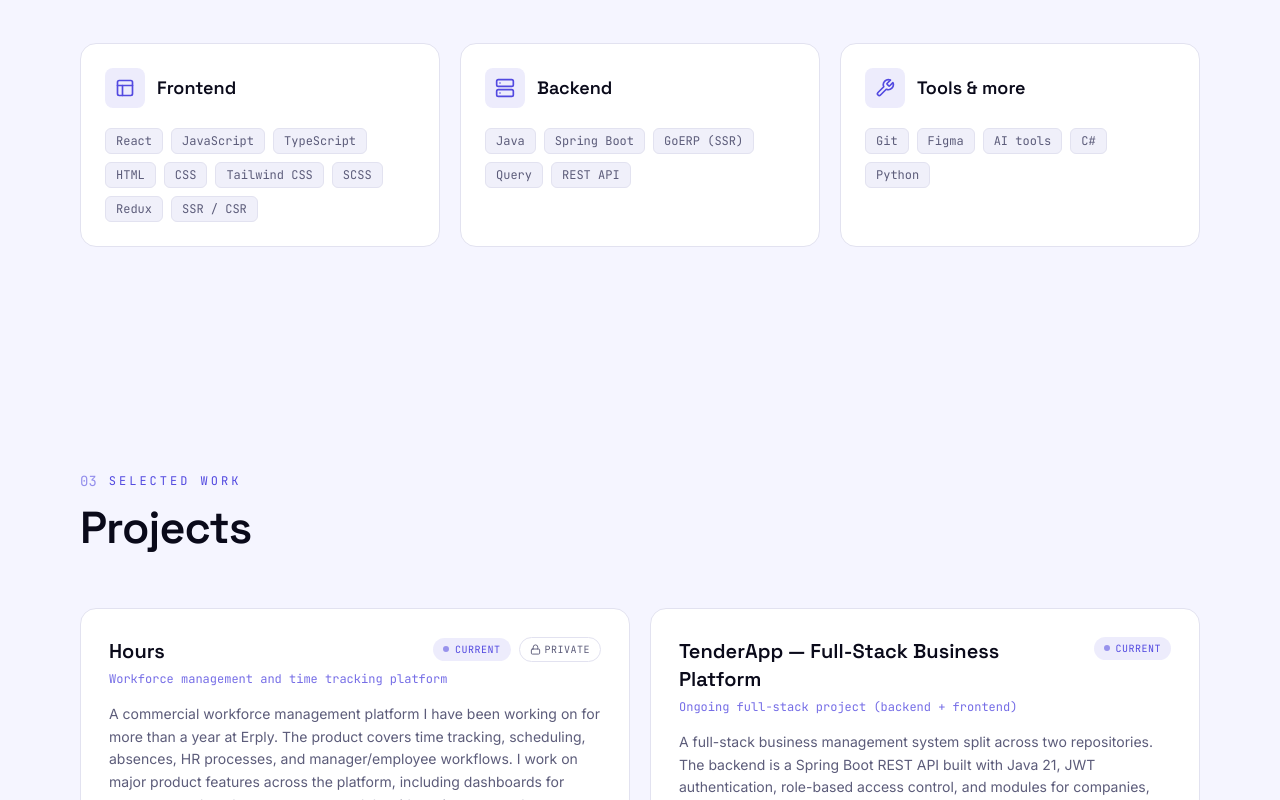
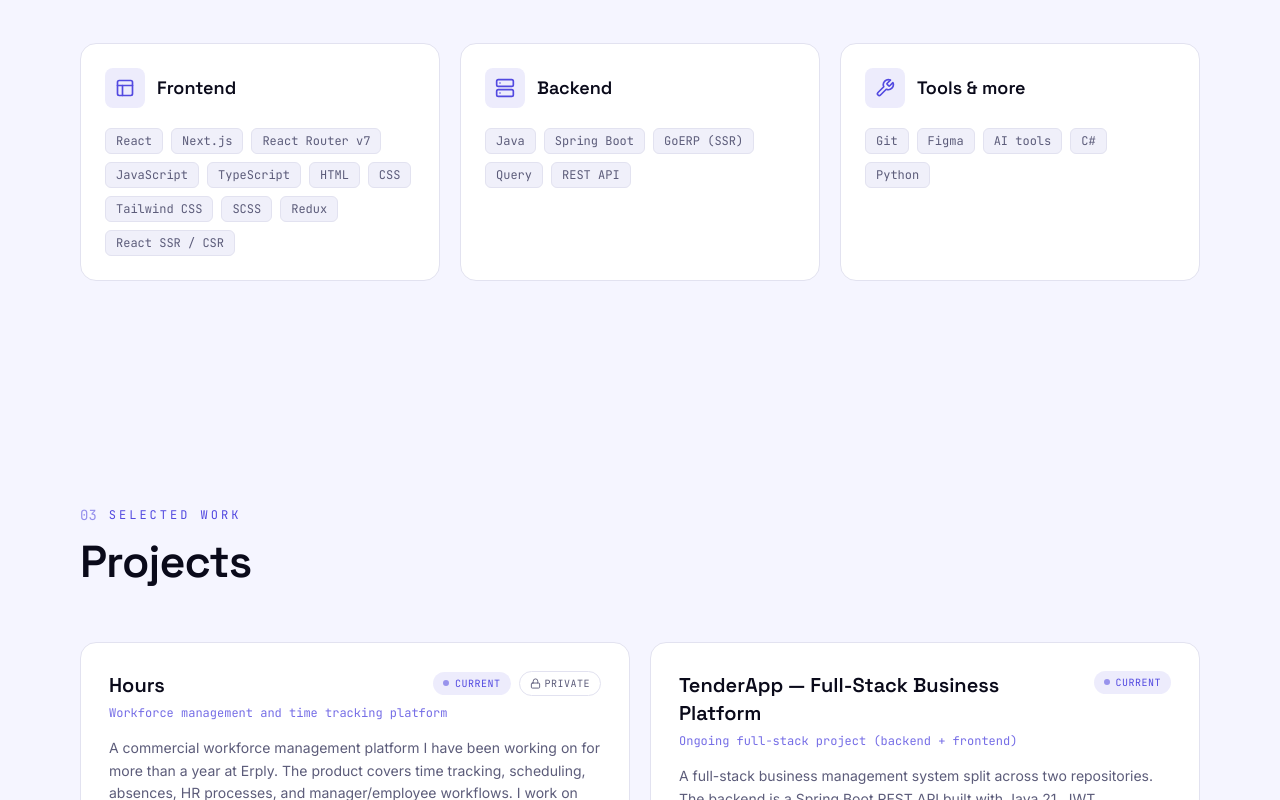
Before and after one commit to maska12271/portfolio, a React (Vite) app: page / in a window 1280 px wide. Shown: the part 1620-2420 px from the top of the page. Built offline with nearby package versions, Linux system fonts and the light colour scheme.

Commit message:
Edit CV, fix styles

```diff
--- a/src/components/layout/Navbar.jsx
+++ b/src/components/layout/Navbar.jsx
@@ -21,7 +21,7 @@ export default function Navbar() {
         return () => window.removeEventListener("scroll", onScroll);
     }, []);
 
-    // Scroll spy: highlight the section currently in view
+    // Scroll spy
     useEffect(() => {
         const observer = new IntersectionObserver(
             (entries) => {
@@ -47,7 +47,7 @@ export default function Navbar() {
         };
     }, [open]);
 
-    // Close mobile menu on Escape
+    // Close on Escape
     useEffect(() => {
         if (!open) return;
         const onKey = (e) => e.key === "Escape" && setOpen(false);
@@ -163,7 +163,7 @@ export default function Navbar() {
             </AnimatePresence>
         </motion.header>
 
-        {/* Mobile backdrop — tap to dismiss, blurs the page behind the menu */}
+        {/* Mobile backdrop */}
         <AnimatePresence>
             {open && (
                 <motion.div
--- a/src/components/sections/Testimonial.jsx
+++ b/src/components/sections/Testimonial.jsx
@@ -22,7 +22,7 @@ export default function Testimonial() {
                     whileInView={{ opacity: 1, y: 0 }}
                     viewport={{ once: true, margin: "-60px" }}
                     transition={{ duration: 0.5 }}
-                    className="relative max-w-3xl overflow-hidden rounded-2xl border border-border bg-surface p-8 md:p-12"
+                    className="relative overflow-hidden rounded-2xl border border-border bg-surface p-8 md:p-12"
                 >
                     <div className="pointer-events-none absolute -left-16 -top-16 h-56 w-56 rounded-full bg-accent/10 blur-[100px]" />
 
--- a/src/data/profile.js
+++ b/src/data/profile.js
@@ -1,9 +1,11 @@
 // src/data/profile.js
-// Structured, mostly language-agnostic data. Translatable strings live in i18n.
+// strings live in i18n
 
 export const skills = {
     frontend: [
         "React",
+        "Next.js",
+        "React Router v7",
         "JavaScript",
         "TypeScript",
         "HTML",
@@ -11,13 +13,13 @@ export const skills = {
         "Tailwind CSS",
         "SCSS",
         "Redux",
-        "SSR / CSR",
+        "React SSR / CSR",
     ],
     backend: ["Java", "Spring Boot", "GoERP (SSR)", "Query", "REST API"],
     tools: ["Git", "Figma", "AI tools", "C#", "Python"],
 };
 
-// `roleKey` and `descKey` point at i18n strings.
+// keys point at i18n
 export const experience = [
     {
         id: "erply",
@@ -51,13 +53,13 @@ export const socials = {
     linkedin: "https://www.linkedin.com/in/mihhail-zolotarjov-94886a2a9",
 };
 
-// CV/résumé PDF. `file` lives in /public; `downloadName` is the saved filename.
+// CV in /public
 export const resume = {
     file: "cv.pdf",
     downloadName: "Mihhail Zolotarjov CV.pdf",
 };
 
-// Recommendation letter from Hours OÜ. `quoteKey`/`roleKey` point at i18n strings.
+// Hours OÜ recommendation
 export const testimonial = {
     quoteKey: "quote",
     author: "Mihkel Männamaa",
--- a/src/hooks/useTheme.jsx
+++ b/src/hooks/useTheme.jsx
@@ -7,7 +7,7 @@ function getInitialTheme() {
     if (typeof window === "undefined") return "dark";
     const stored = localStorage.getItem("theme");
     if (stored === "light" || stored === "dark") return stored;
-    // Follow system preference when nothing is stored.
+    // follow system if unset
     return window.matchMedia("(prefers-color-scheme: light)").matches ? "light" : "dark";
 }
 
@@ -23,7 +23,7 @@ export function ThemeProvider({ children }) {
         root.setAttribute("data-theme", theme);
     }, [theme]);
 
-    // Keep following the system until the user makes a manual choice.
+    // until manual choice
     useEffect(() => {
         if (hasManualPref) return;
         const mq = window.matchMedia("(prefers-color-scheme: light)");
--- a/src/hooks/useTranslation.jsx
+++ b/src/hooks/useTranslation.jsx
@@ -8,7 +8,7 @@ function getInitialLang() {
     if (typeof window === "undefined") return defaultLang;
     const stored = localStorage.getItem("lang");
     if (stored && translations[stored]) return stored;
-    // Match browser language if we support it (et / en / ru), else default.
+    // browser lang if supported, else default
     const browser = navigator.language?.slice(0, 2);
     if (browser && translations[browser]) return browser;
     return defaultLang;
@@ -27,7 +27,7 @@ export function LanguageProvider({ children }) {
         setLang(code);
     }, []);
 
-    // t("projects.title") -> nested lookup with graceful fallback.
+    // nested lookup, falls back to path
     const t = useCallback(
         (path) => {
             const keys = path.split(".");
```
Also changed, not shown: scripts/generate-icons.mjs (+2 -7 lines), 1 other file (tests, documents, lock files or other folders).
